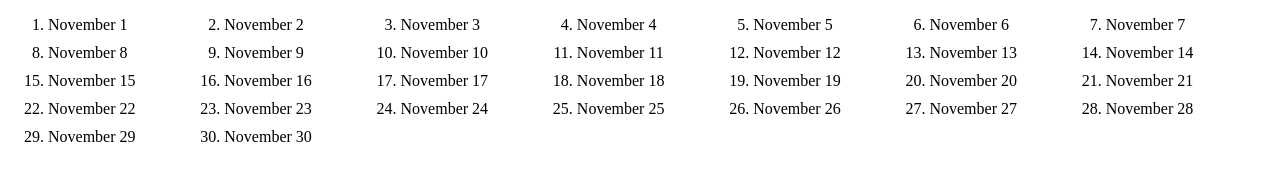
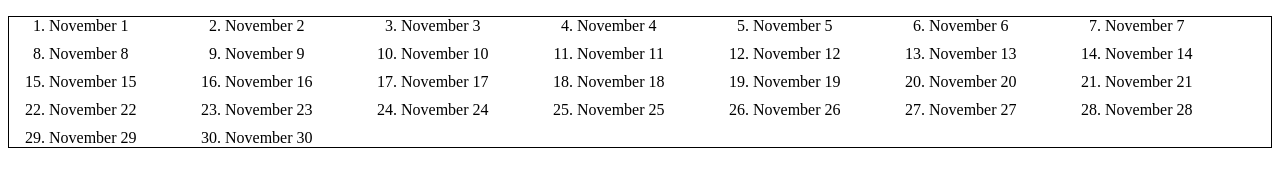
Before and after one commit to payne/2023_nov_22_speech_podcasts, a plain HTML site: page index.html in a window 1280 px wide. Drawn offline with Linux system fonts and the light colour scheme.

Commit message:
playing with CSS Grid

```diff
--- a/index.css
+++ b/index.css
@@ -1,10 +1,12 @@
 /* FILEPATH: /workspaces/2023_nov_22_speech_podcasts/index.css */
 
 ol {
-  display: grid;
-  grid-template-columns: repeat(7, 1fr);
-  grid-gap: 10px; /* Adjust the gap between grid items as needed */
+    display: grid;
+    grid-template-columns: repeat(7, 1fr);
+    grid-gap: 10px; /* Adjust the gap between grid items as needed */
+    border: 1px solid black; /* Add a solid border around each cell */
 }
+
 
 li {
   /* Add any additional styling for list items */
```
Also changed, not shown: index.html (renamed from c1.html).
